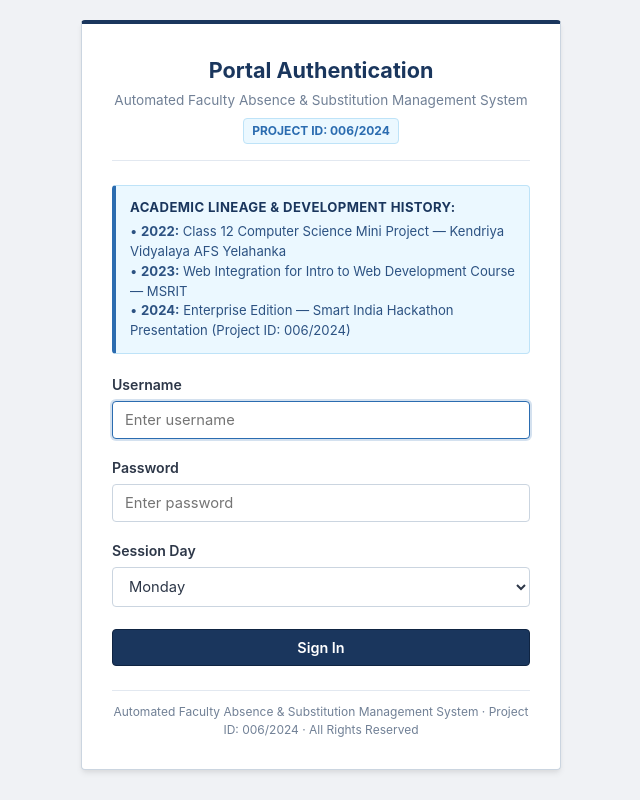
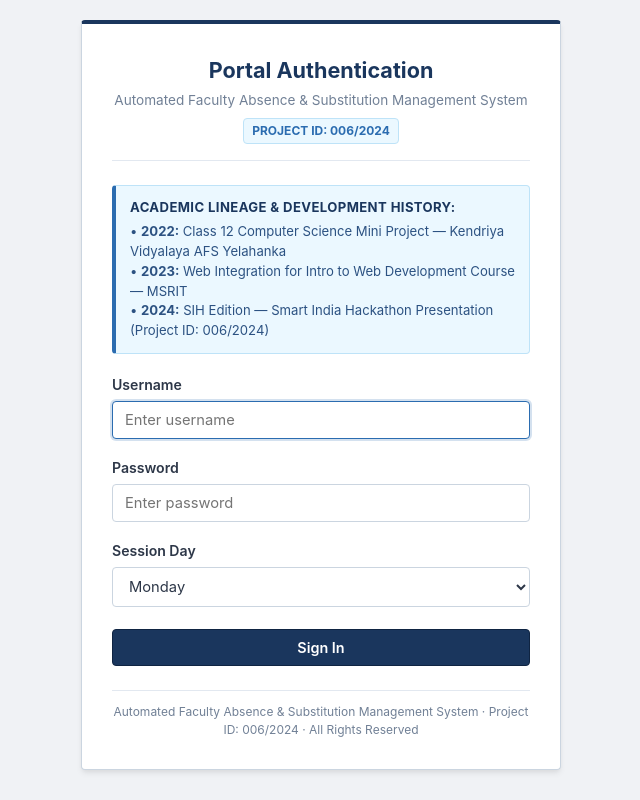
Before and after one commit to Nandish-508379/Automated-Faculty-Absence-Substitution-Management-System, a Flask app: page /login in a window 1280 px wide. Shown: the whole page, without its empty margins (319-959 px from the left). Run offline with Flask 2, Linux system fonts and the light colour scheme.

Commit message:
docs: replace Enterprise with SIH in Academic Heritage badge, login lineage notice, and screenshots

```diff
--- a/2024 SMART_INDIA_HACKATHON_PRESENTATION/templates/login.html
+++ b/2024 SMART_INDIA_HACKATHON_PRESENTATION/templates/login.html
@@ -25,7 +25,7 @@
                 <div style="line-height: 1.5;">
                     <div>• <strong>2022:</strong> Class 12 Computer Science Mini Project — Kendriya Vidyalaya AFS Yelahanka</div>
                     <div>• <strong>2023:</strong> Web Integration for Intro to Web Development Course — MSRIT</div>
-                    <div>• <strong>2024:</strong> Enterprise Edition — Smart India Hackathon Presentation (Project ID: 006/2024)</div>
+                    <div>• <strong>2024:</strong> SIH Edition — Smart India Hackathon Presentation (Project ID: 006/2024)</div>
                 </div>
             </div>
 
--- a/legacy_versions/WEB10 ENHANCED INITIALISATION/templates/login.html
+++ b/legacy_versions/WEB10 ENHANCED INITIALISATION/templates/login.html
@@ -25,7 +25,7 @@
                 <div style="line-height: 1.5;">
                     <div>• <strong>2022:</strong> Class 12 Computer Science Mini Project — Kendriya Vidyalaya AFS Yelahanka</div>
                     <div>• <strong>2023:</strong> Web Integration for Intro to Web Development Course — MSRIT</div>
-                    <div>• <strong>2024:</strong> Enterprise Edition — Smart India Hackathon Presentation (Project ID: 006/2024)</div>
+                    <div>• <strong>2024:</strong> SIH Edition — Smart India Hackathon Presentation (Project ID: 006/2024)</div>
                 </div>
             </div>
 
--- a/templates/login.html
+++ b/templates/login.html
@@ -25,7 +25,7 @@
                 <div style="line-height: 1.5;">
                     <div>• <strong>2022:</strong> Class 12 Computer Science Mini Project — Kendriya Vidyalaya AFS Yelahanka</div>
                     <div>• <strong>2023:</strong> Web Integration for Intro to Web Development Course — MSRIT</div>
-                    <div>• <strong>2024:</strong> Enterprise Edition — Smart India Hackathon Presentation (Project ID: 006/2024)</div>
+                    <div>• <strong>2024:</strong> SIH Edition — Smart India Hackathon Presentation (Project ID: 006/2024)</div>
                 </div>
             </div>
 
```
Also changed, not shown: README.md, 1 other file.
